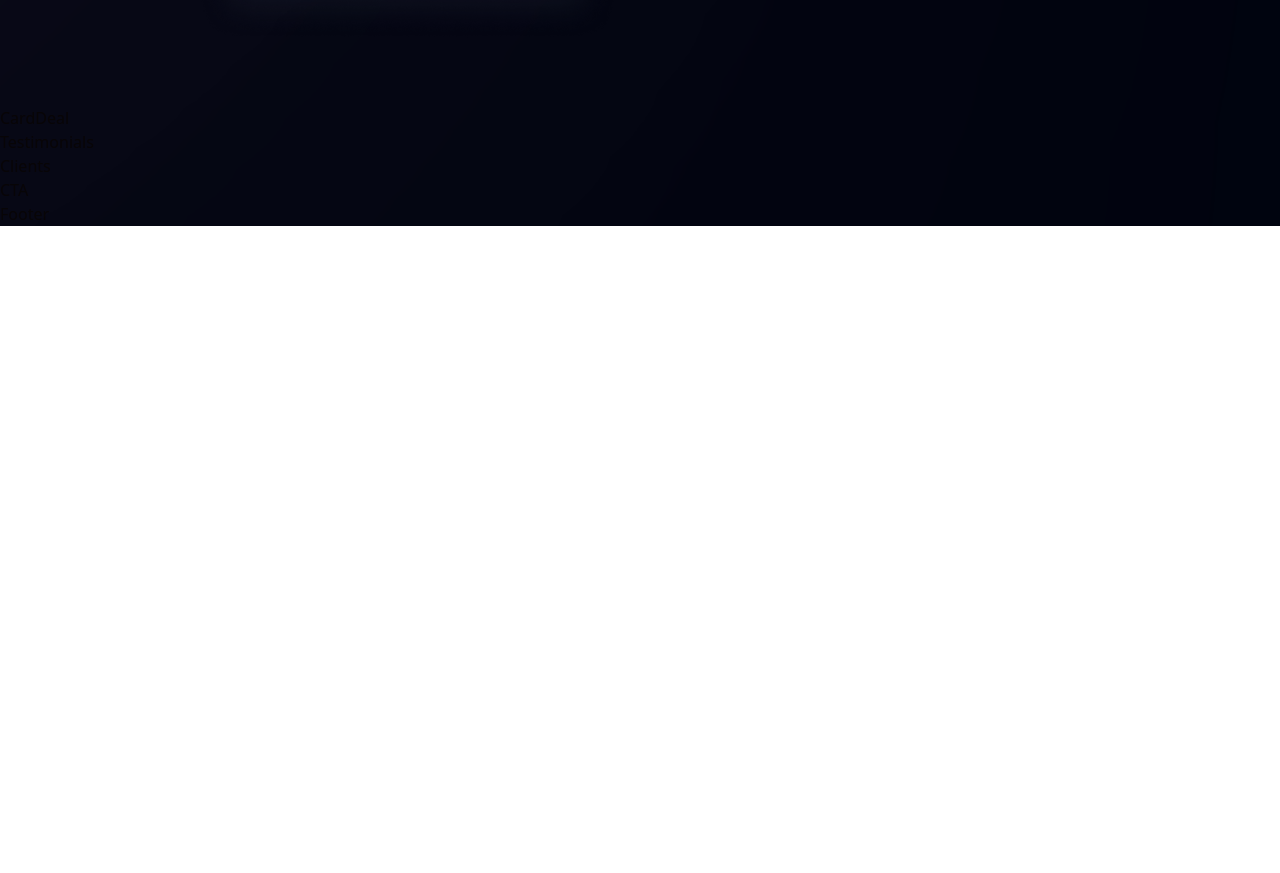
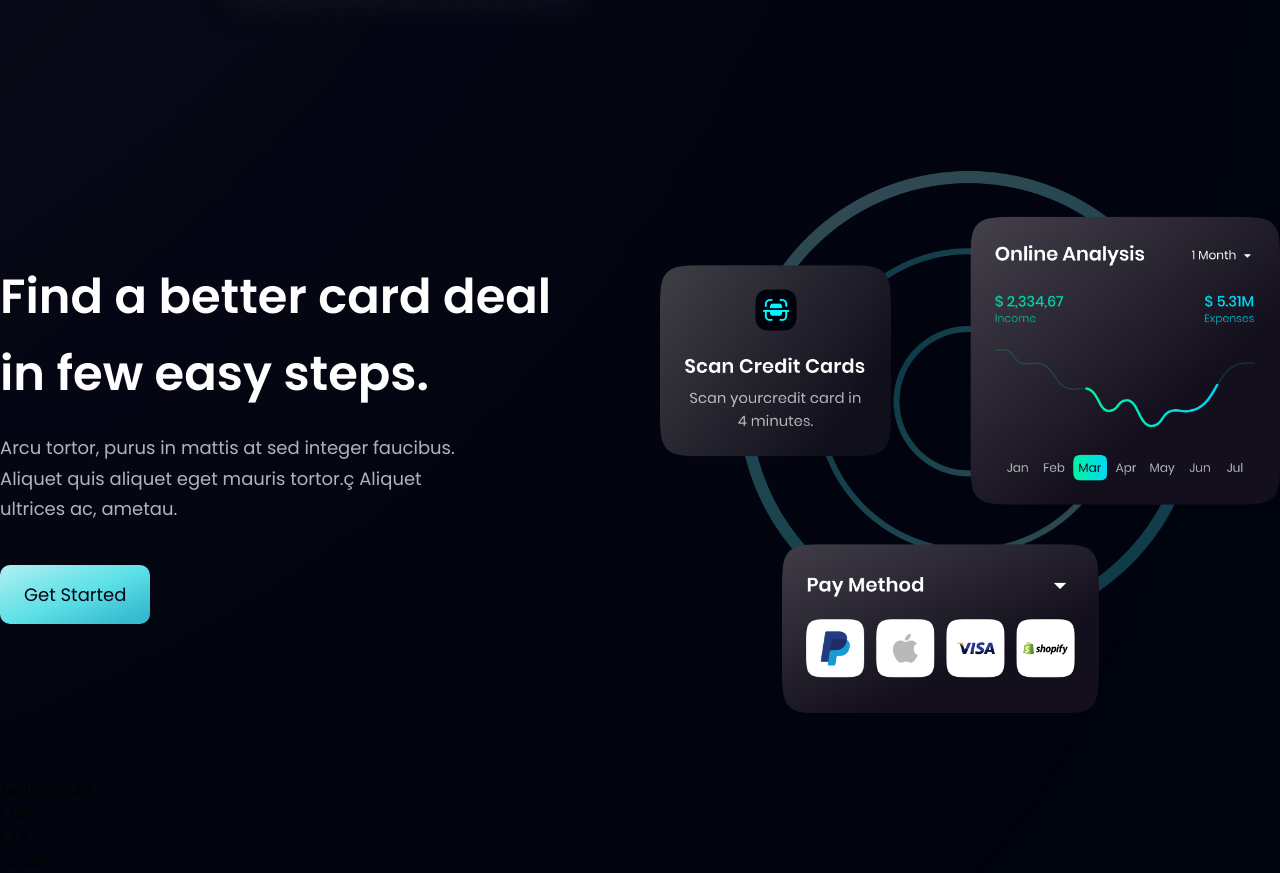
Before and after one commit to NOTamineRB/Tailwind_react, a React (Vite) app: page / in a window 1280 px wide. Shown: the part 2200-3073 px from the top of the page. Before the commit the page ends 2426 px from the top, so only its background shows below. Built offline with nearby package versions, Linux system fonts and the light colour scheme.

Commit message:
end Card Deal Section

```diff
--- a/src/components/Button.jsx
+++ b/src/components/Button.jsx
@@ -12,7 +12,9 @@
        text-[18px]
        text-primary
        outline-none
-       ${styles}`}>
+       ${styles}
+       rounded-[10px]
+       `}>
       Get Started
     </button>
 
--- a/src/components/CardDeal.jsx
+++ b/src/components/CardDeal.jsx
@@ -1,7 +1,23 @@
-import React from "react";
-
-const CardDeal = () => {
-  return <div>CardDeal</div>;
-};
+import styles, {layout} from "../style";
+import { card } from "../assets";
+import Button from "./Button";
+const CardDeal = () => (
+  <section className={layout.section}>
+    <div className={layout.sectionInfo}>
+      <h2 className={styles.heading2}>
+      Find a better card deal <br className="sm:block hidden"/>  in few easy steps.
+      </h2>
+      <p className={`${styles.paragraph} max-w-[470px] mt-5`}>
+      Arcu tortor, purus in mattis at sed integer faucibus.
+      Aliquet quis aliquet eget mauris tortor.ç
+      Aliquet ultrices ac, ametau.
+      </p>
+      <Button styles="mt-10"/>
+    </div>
+    <div className={layout.sectionImg}>
+      <img src={card} alt="card" className="w-[100%] h-[100%]" />
+    </div>
+  </section>
+)
 
 export default CardDeal;
```
